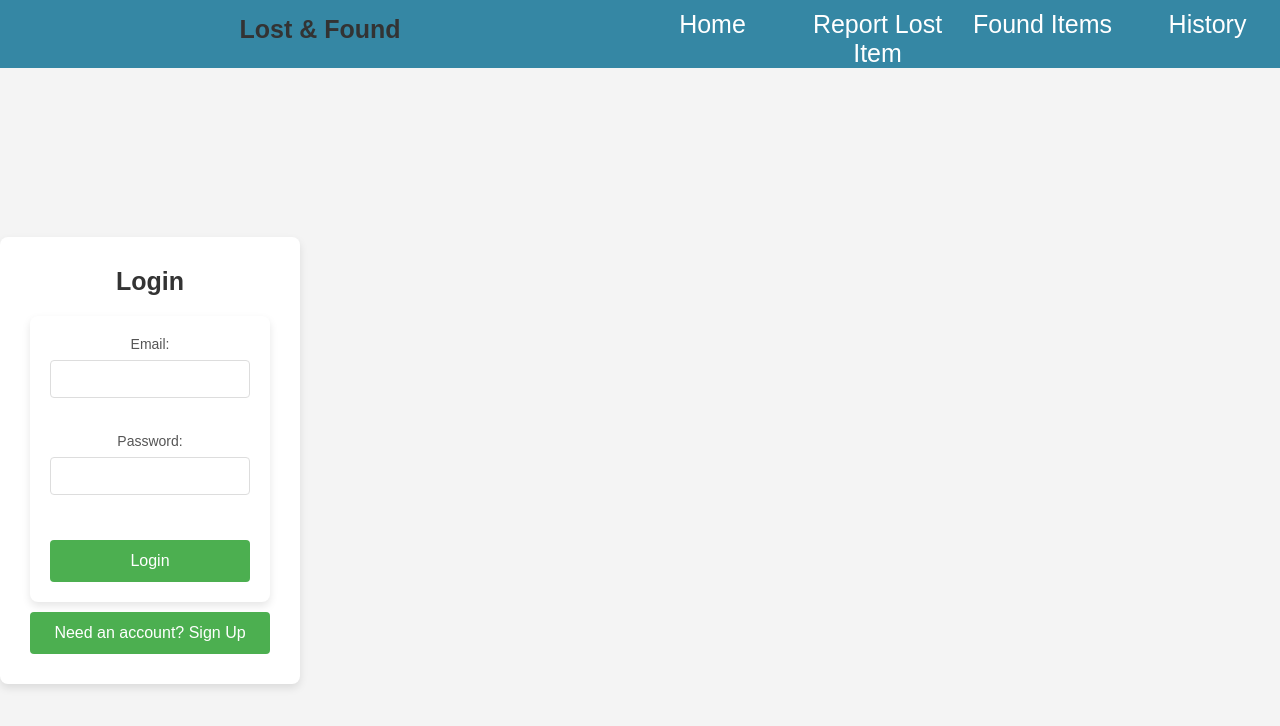
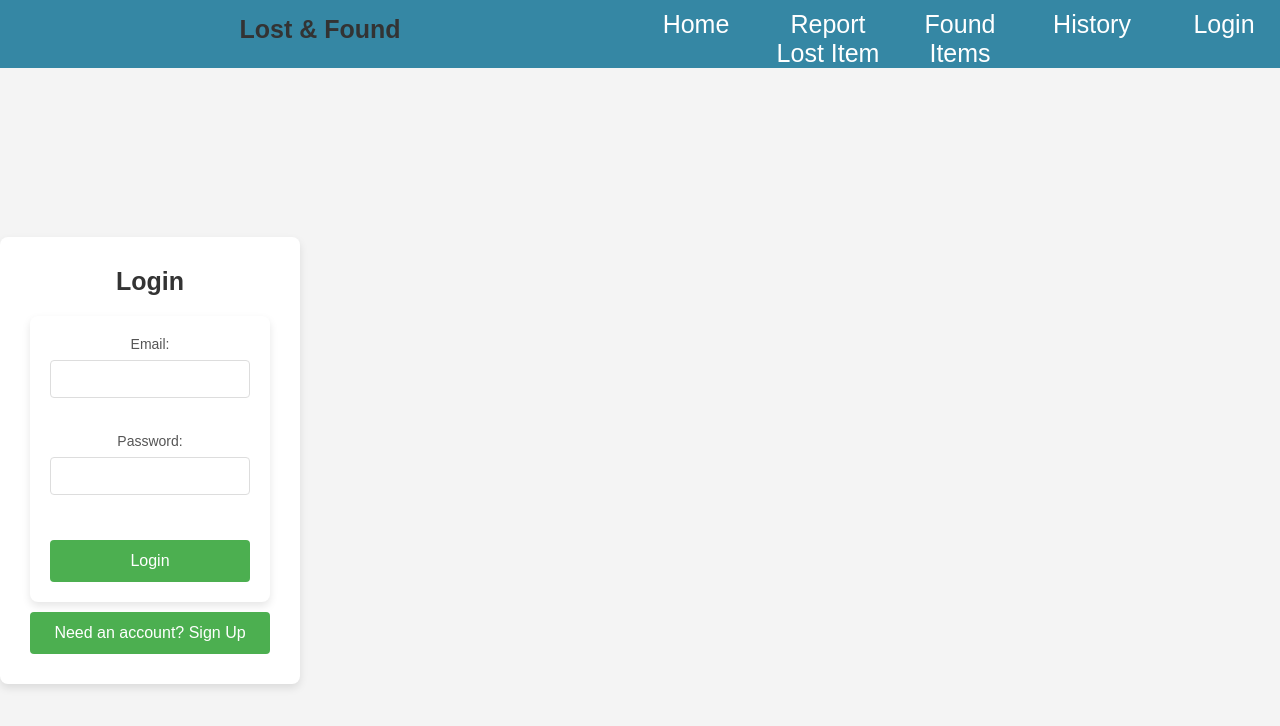
Before and after one commit to Michellecsds/lost-and-found, a React (Create React App) app: page /login in a window 1280 px wide. Shown: the top 726 px of the page. Built offline with nearby package versions, Linux system fonts and the light colour scheme.

Commit message:
changed Login.css

```diff
--- a/src/components/Login.css
+++ b/src/components/Login.css
@@ -1,11 +1,11 @@
 /* Login.css */
 
 /* Basic reset */
-* {
+/* * {
     margin: 0;
     padding: 0;
     box-sizing: border-box;
-  }
+  } */
 
   body {
     font-family: Arial, sans-serif;
@@ -22,6 +22,8 @@
     box-shadow: 0 4px 8px rgba(0, 0, 0, 0.1);
     padding: 30px;
     width: 300px;
+    max-width: 350px;
+    align-items: center;
   }
 
   h1 {
@@ -32,6 +34,7 @@
   form {
     display: flex;
     flex-direction: column;
+    align-items: center;
   }
 
   form div {
--- a/src/components/Navbar.js
+++ b/src/components/Navbar.js
@@ -12,7 +12,7 @@
           <li><Link to="/Report">Report Lost Item</Link></li>
           <li><Link to="/Find">Found Items</Link></li>
           <li><Link to="/History">History</Link></li>
-
+          <li><Link to="/Login">Login</Link></li>
         </ul>
       </nav>
     </div>
```
